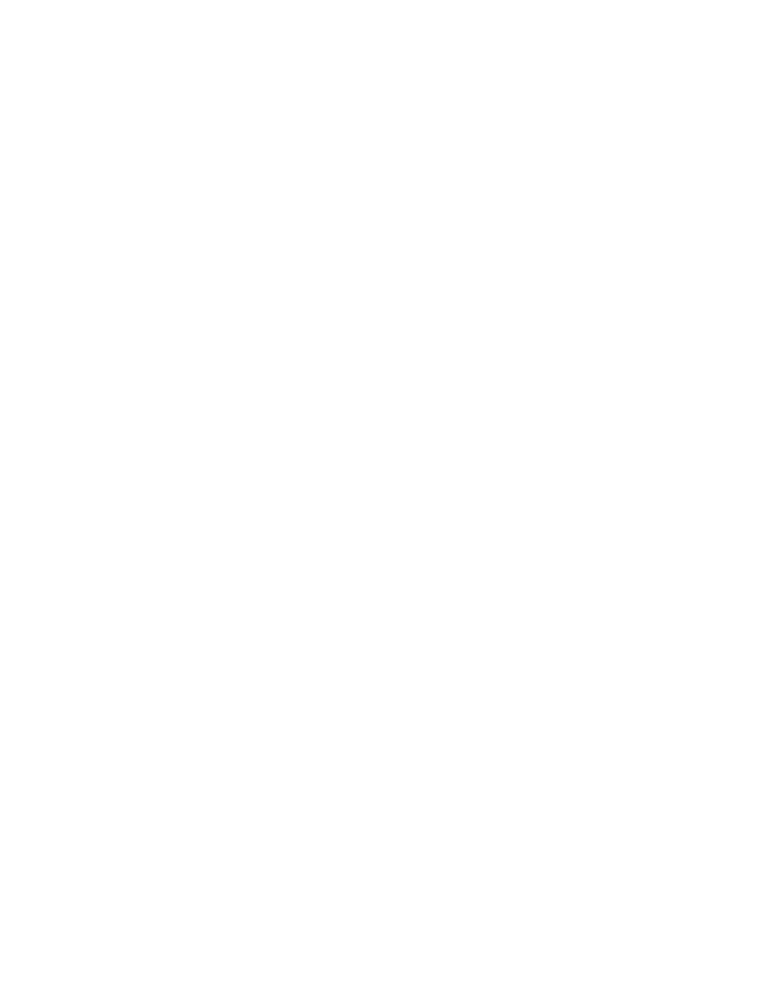
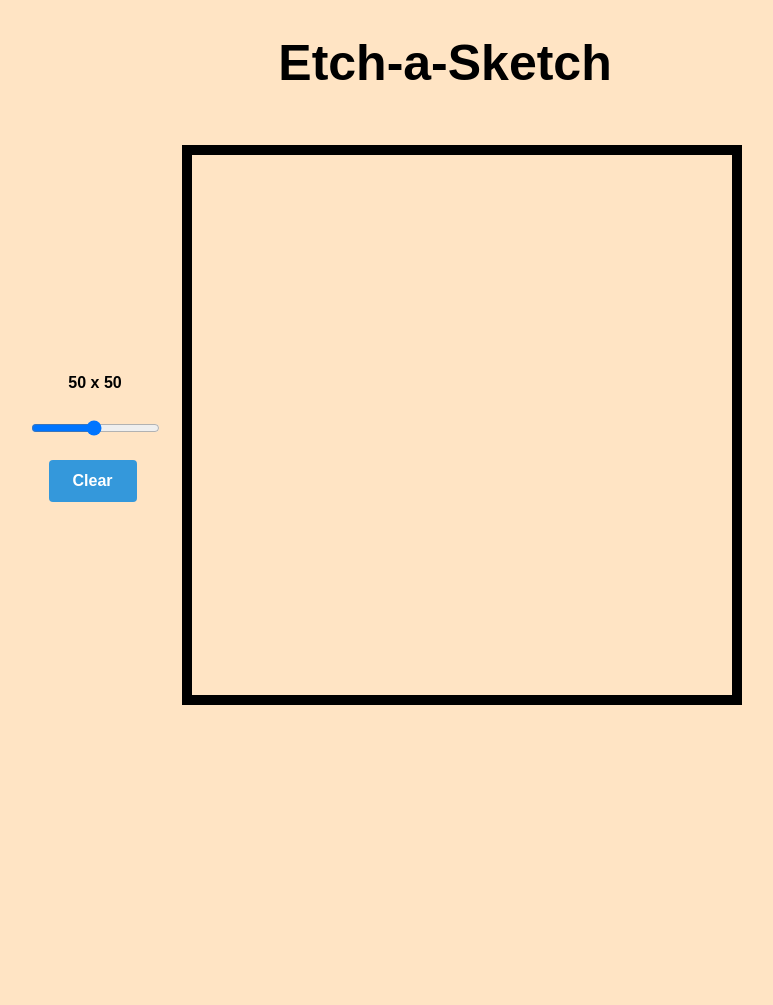
Before and after one commit to jackie-dai/TheOdinProject, a website: page Etch-a-Sketch/index.html in a window 1280 px wide. Shown: the top 1005 px of the page, without its empty margins (245-1018 px from the left). After the commit the page ends 800 px from the top, so only its background shows below. Drawn offline with Linux system fonts and the light colour scheme.

Commit message:
Rough finish of Etch-a-Sketch

```diff
--- a/Etch-a-Sketch/index.html
+++ b/Etch-a-Sketch/index.html
@@ -8,12 +8,19 @@
         <title>Etch a Sketch</title>
     </head>
     <body>
-        <div id="grid"></div>
-        <div id="slider">
-            <p id="gridSizeLabel">50 x 50</p>
-            <input type="range" min="1" max="100" value="50" id="gridSizeSlider">
+        <h1 class="title">Etch-a-Sketch</h1>
+        <div id="container">
+            <div id="buttons">
+                <div id="slider">
+                    <p id="gridSizeLabel">50 x 50</p>
+                    <input type="range" min="1" max="100" value="50" id="gridSizeSlider">
+                </div>
+                <button id="clearBtn">Clear</button>
+            </div>
+            <div id="gridContainer">
+                <div id="grid"></div>
+            </div>
         </div>
-
         <script src="script.js"></script>
     </body>
 </html>
--- a/Etch-a-Sketch/script.js
+++ b/Etch-a-Sketch/script.js
@@ -1,35 +1,67 @@
 const grid = document.getElementById("grid");
 const gridSize = document.getElementById("gridSizeSlider");
 const sliderLabel = document.getElementById("gridSizeLabel");
+const canvasSize = 540;
+/* BUTTONS */
+const clearBtn = document.getElementById("clearBtn");
 
-gridSize.addEventListener("input", updateSliderLabel);
+let isDrawing = false;
 
-function updateSliderLabel(e) {
-    sliderLabel.innerHTML = e.target.value + " x " + e.target.value;
-    console.log(960 / e.target.value)
+gridSize.addEventListener("input", changeGrid);
+clearBtn.addEventListener("click", function() {
+    clearChildren(grid);
+    makeGrid(gridSize.value)
+});
+
+function changeGrid(e) {
+    updateSliderLabel(e.target.value);
+    clearChildren(grid);
+    makeGrid(e.target.value);
+}
+
+function updateSliderLabel(size) {
+    sliderLabel.innerHTML = size + " x " + size;
 }
 
 
-
 function makeGrid(gridSize) {
-    for (let i = 0; i < gridSize; i++) {
+    for (let i = 0; i < gridSize * gridSize; i++) {
         let newSquare = document.createElement("div");
         newSquare.className = "square";
-        newSquare.width = 960/gridSize
-        newSquare.height = 960/gridSize
+        newSquare.style.width = canvasSize / gridSize + "px";
+        newSquare.style.height = canvasSize / gridSize + "px";
+        addEventListener("mouseover", hover);
         grid.appendChild(newSquare);
     }
 }
 
 function clearChildren(parent) {
+    console.log("cleasr");
     while (parent.hasChildNodes()) {
         parent.removeChild(parent.firstChild);
     }
 }
 
-function main() {
-    makeGrid();
+addEventListener("mousedown", draw);
+addEventListener("mouseup", turnOffDrawing);
+
+function hover(e) {
+    if (isDrawing) {
+        e.target.style.backgroundColor = "black";
+    }
 }
 
-console.log("sadfads");
+function draw() {
+    isDrawing = true;
+}
+
+function turnOffDrawing() {
+    isDrawing = false;
+}
+
+function main() {
+    makeGrid(gridSize.value);
+}
+
+
 main();
--- a/Etch-a-Sketch/style.css
+++ b/Etch-a-Sketch/style.css
@@ -1,17 +1,67 @@
 
+.title {
+    font-family:Arial, Helvetica, sans-serif;
+    font-weight: bolder;
+    font-size: 50px;
+    text-align: center;
+    padding-left: 100px;
+}
+#gridContainer {
+    margin: 20px;
+}
 #grid {
     display: flex;
+    flex-wrap: wrap;
     flex: 1;
-    flex-wrap: wrap;
-    width: 960px;
-    height: 960px;
+    width: 540px;
+    height: 540px;
+    border: 10px solid black;
 }
 
-.square {
-    background: red;
-    margin: 1px;
+#gridSizeLabel {
+    padding: 10px 24px;
+    font-size: 16px;
+    font-weight: bold;
+    text-align: center;
+    text-decoration: none;
+    font-family: Arial, Helvetica, sans-serif;
+}
+
+#container {
+    display: flex;
+    justify-content: center;
+    align-items: center;
+    margin-bottom: 50px;
 }
 
 .square:hover {
-    background: lightblue;
+    background-color: lightgray;
 }
+
+#clearBtn {
+    display: inline-block;
+    padding: 12px 24px;
+    font-size: 16px;
+    font-weight: bold;
+    text-align: center;
+    text-decoration: none;
+    border-radius: 4px;
+    border: none;
+    color: #fff;
+    background-color: #3498db;
+    transition: background-color 0.3s ease;
+    margin-top: 20px;
+    margin-left: 20px;
+}
+
+#clearBtn:hover {
+    background-color: #2980b9;
+}
+
+#clearBtn:active {
+    background-color: #1f6698;
+}
+
+body {
+    background-color: bisque;
+}
```
Also changed, not shown: Etch-a-Sketch/package.json (added, +14 -0 lines), Etch-a-Sketch/.eslintrc.js (added), 1 other file.
